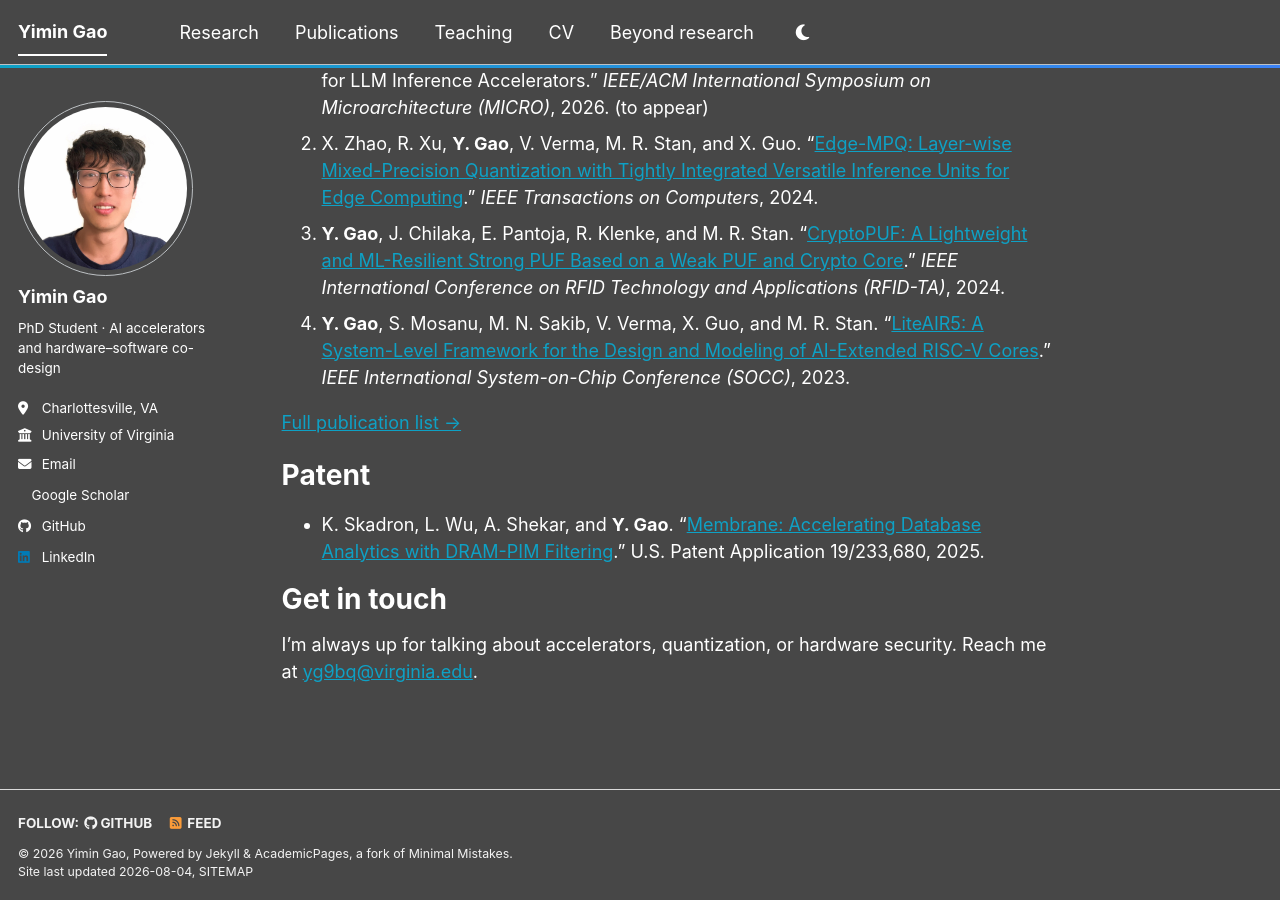
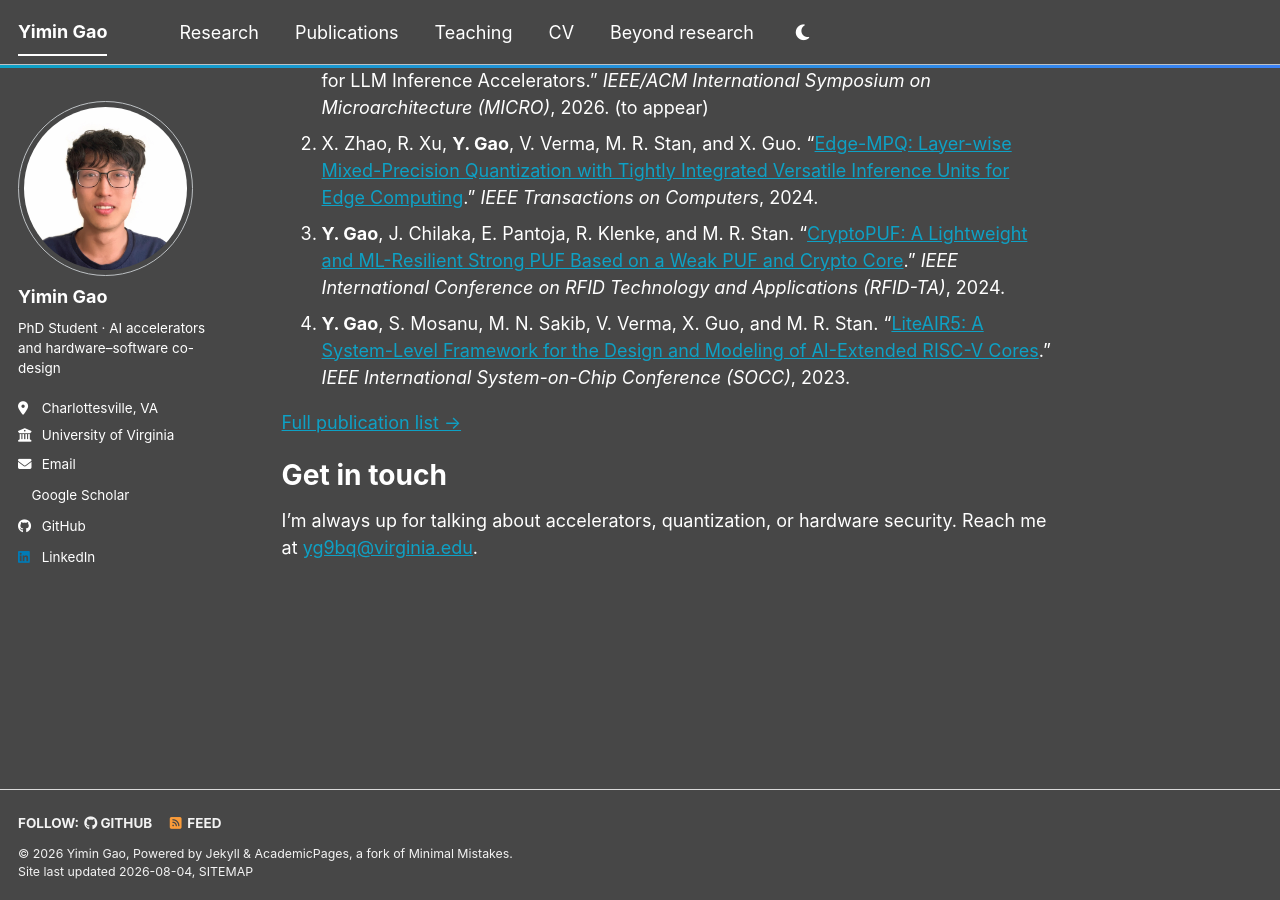
Before and after one commit to YiminGao0113/YiminGao0113.github.io, a Jekyll site: the page built from _pages/about.md, in a window 1280 px wide and 900 px high, scrolled down 887 px. Built offline with Jekyll 4.4.1, drawn with Linux system fonts in a browser that asks for light colours; a style sheet for code colours, icons or effects is not loaded.

Commit message:
Drop the patent section from the homepage
It stays on /publications/ under Patents. The homepage now runs focus
areas, three selected projects, selected publications, contact.

Co-Authored-By: Claude Opus 5 (1M context) <noreply@anthropic.com>

```diff
--- a/_pages/about.md
+++ b/_pages/about.md
@@ -34,10 +34,6 @@ Selected publications
 
 [Full publication list &rarr;](/publications/)
 
-Patent
-======
-- K. Skadron, L. Wu, A. Shekar, and **Y. Gao**. "[Membrane: Accelerating Database Analytics with DRAM-PIM Filtering](https://patents.google.com/patent/US20250377803A1/en)." U.S. Patent Application 19/233,680, 2025.
-
 Get in touch
 ======
 I'm always up for talking about accelerators, quantization, or hardware security. Reach me at [yg9bq@virginia.edu](mailto:yg9bq@virginia.edu).
```
